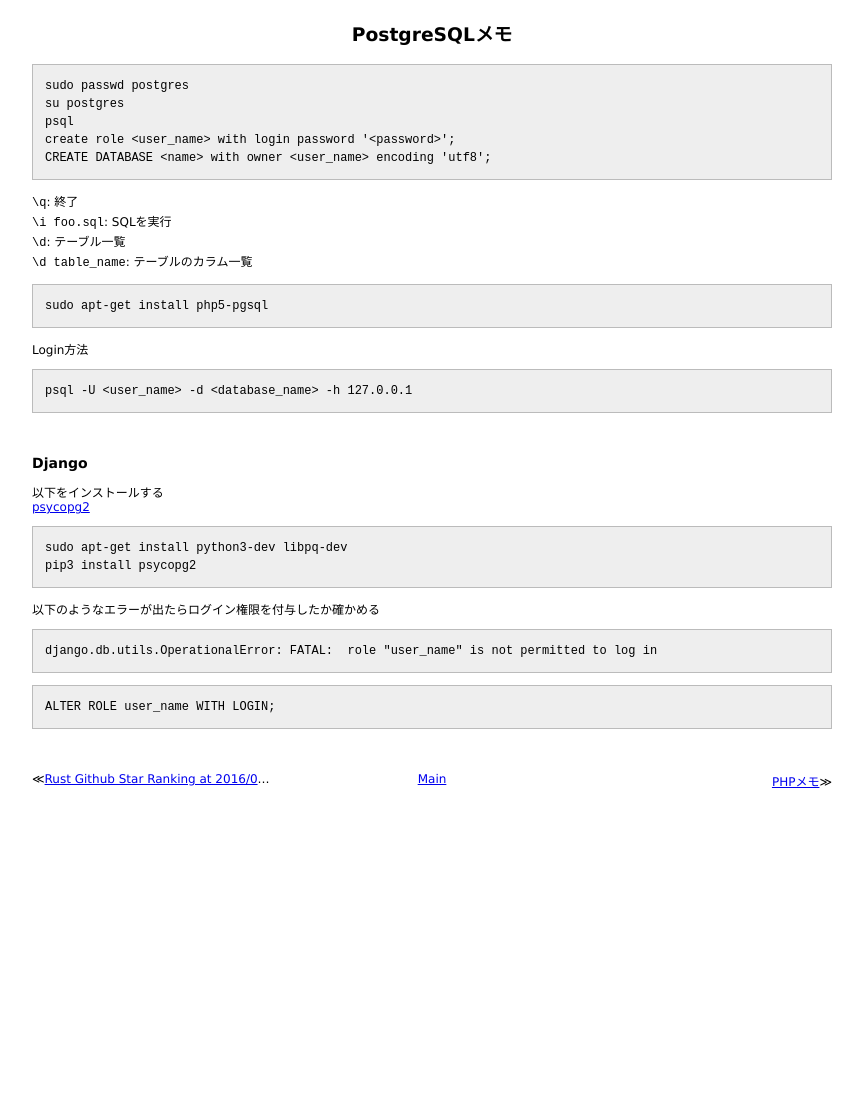
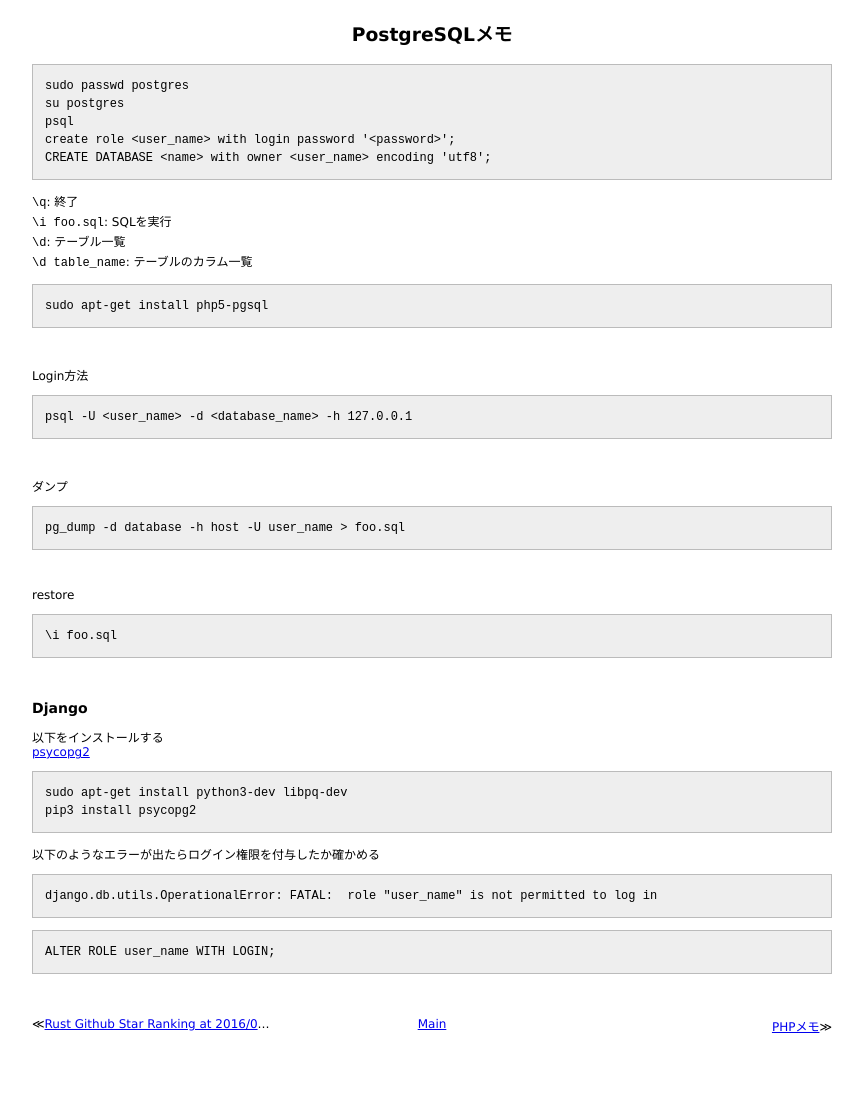
Before and after one commit to 38elements/38elements.github.com, a Jekyll site: the page built from _posts/2016-05-30-postgresql.md, in a window 1280 px wide. Shown: the whole page, without its empty margins (208-1071 px from the left). Built offline with Jekyll 4.4.1, drawn with Linux system fonts in a browser that asks for light colours; before the commit the page ends 900 px from its top, so only the background shows below that.

Commit message:
Update 2016-05-30-postgresql.md

````diff
--- a/_posts/2016-05-30-postgresql.md
+++ b/_posts/2016-05-30-postgresql.md
@@ -19,13 +19,27 @@ CREATE DATABASE <name> with owner <user_name> encoding 'utf8';
 ```
 sudo apt-get install php5-pgsql
 ```
+<br>
 
 Login方法
 
 ```
 psql -U <user_name> -d <database_name> -h 127.0.0.1
 ```
+<br>
 
+ダンプ
+
+```
+pg_dump -d database -h host -U user_name > foo.sql
+```
+<br>
+
+restore
+
+```
+\i foo.sql
+```
 <br>
 
 ### Django
````
